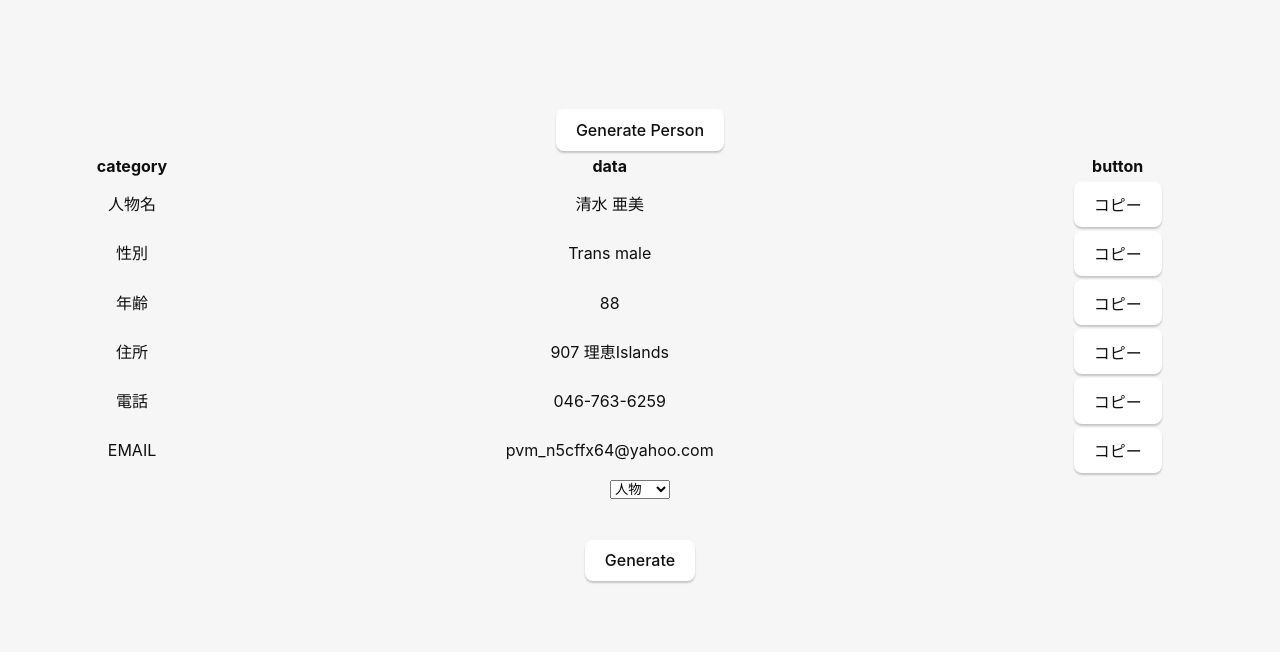
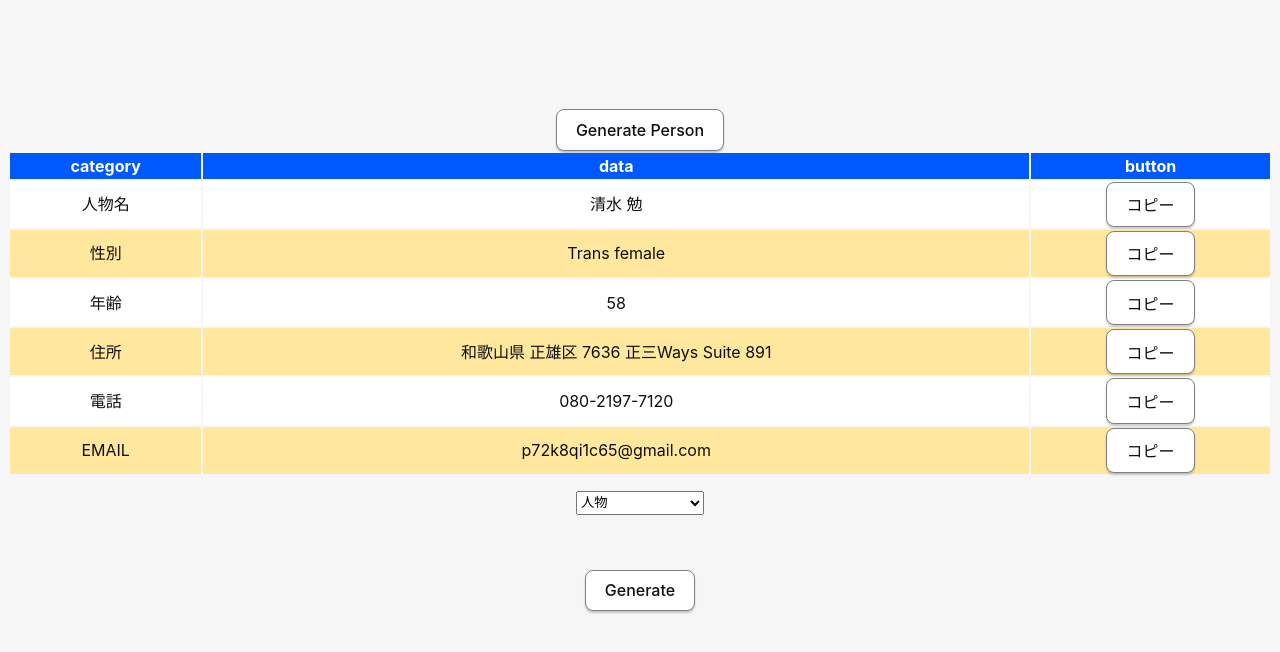
Before and after one commit to akutori/persona-ipsum, a React (Vite) app: page / in a window 1280 px wide. Both pictures are taken after a click on the button "Generate". Shown: the top 652 px of the page. Built offline with nearby package versions, Linux system fonts and the light colour scheme.

Commit message:
人物の表示項目を増やした。電話番号は通常使用されている風のスタイルを追加しクリップボードにコピーする処理を分割した。それに伴いtsとviteのconfigを変更

```diff
--- a/src/Components/PersonMenu.tsx
+++ b/src/Components/PersonMenu.tsx
@@ -1,25 +1,48 @@
 import { fakerJA as faker } from "@faker-js/faker";
-import { useState } from "react";
+import { copyToClipboard } from "Utils/CopyToClipbord";
+import "../css/PersonMenu.css";
 
 function PersonMenu() {
 
-    const [personData, setPersonData] = useState(generatePersonData());
+    const personData = generatePersonData()
 
-    function generatePersonData(): { name: string, gender: string, age: number, address: string, phone: string, email: string } {
-        const personData: { name: string, gender: string, age: number, address: string, phone: string, email: string } = {
+    function generatePersonData(): { name: string, gender: string, age: number, address: string, phone: string, email: string, companyName: string, jobType: string } {
+        const personData: { name: string, gender: string, age: number, address: string, phone: string, email: string, companyName: string, jobType: string } = {
             name: faker.person.fullName(),
             gender: faker.person.gender(),
             age: faker.number.int({ min: 18, max: 100 }),
-            address: faker.location.streetAddress(),
-            phone: faker.phone.number(),
+            address: `${faker.location.state()} ${faker.location.city()} ${faker.location.streetAddress({ useFullAddress: true })}`,
+            phone: generatePhoneNumber(),
             email: faker.internet.email(),
+            companyName: faker.company.name(),
+            jobType: faker.person.jobType(),
         }
         return personData;
     }
 
-    // データをコピーする
-    function copyToClipboard(data: string|number|boolean) {
-        navigator.clipboard.writeText(data.toString());
+    // 日本で使用されそうな電話番号を生成する関数
+    function generatePhoneNumber(): string {
+        // 電話番号の最初の部分
+        const areaCode = ["080", "070", "090"];
+
+        // 電話番号の最初の部分をランダムに選択
+        const start = areaCode[Math.floor(Math.random() * areaCode.length)];
+
+        // 0000から9999までのランダムな数値を生成
+        //市内局番
+        const localCode = Math.floor(Math.random() * 10000);
+
+        // 市外局番
+        const subscriberNumber = Math.floor(Math.random() * 10000);
+
+        // 数値を4桁の文字列に変換。例: 59 -> "0059"
+        const localCodeStr = localCode.toString().padStart(4, '0');
+        const subscriberNumberStr = subscriberNumber.toString().padStart(4, '0');
+
+        // 電話番号を組み立てる
+        const phoneNumber = `${start}-${localCodeStr}-${subscriberNumberStr}`;
+
+        return phoneNumber;
     }
 
     return (
--- /dev/null
+++ b/src/Utils/CopyToClipbord.ts
@@ -0,0 +1,6 @@
+// データをコピーする
+function copyToClipboard(data: string | number | boolean) {
+    navigator.clipboard.writeText(data.toString());
+}
+
+export {copyToClipboard}
--- /dev/null
+++ b/src/css/PersonMenu.css
@@ -0,0 +1,18 @@
+th {
+    background-color: #0059ff;
+    color: white;
+}
+
+/* 奇数行のスタイル */
+table tr:nth-child(odd) {
+    background-color: rgb(255, 255, 255);
+}
+
+/* 偶数行のスタイル */
+table tr:nth-child(even) {
+    background-color: #ffe89d;
+}
+
+td:hover {
+    background-color: rgb(183, 255, 243);
+}
--- a/src/styles.css
+++ b/src/styles.css
@@ -57,6 +57,7 @@ input,
 button {
   border-radius: 8px;
   border: 1px solid transparent;
+  border-color: gray;
   padding: 0.6em 1.2em;
   font-size: 1em;
   font-weight: 500;
@@ -74,6 +75,7 @@ button {
 button:hover {
   border-color: #396cd8;
 }
+
 button:active {
   border-color: #396cd8;
   background-color: #e8e8e8;
@@ -86,6 +88,12 @@ button {
 
 #greet-input {
   margin-right: 5px;
+}
+
+select {
+  width: 10vw;
+  height: 3vh;
+  margin: 15px;
 }
 
 @media (prefers-color-scheme: dark) {
@@ -103,6 +111,7 @@ button {
     color: #ffffff;
     background-color: #0f0f0f98;
   }
+
   button:active {
     background-color: #0f0f0f69;
   }
--- a/tsconfig.json
+++ b/tsconfig.json
@@ -18,7 +18,11 @@
     "strict": true,
     "noUnusedLocals": true,
     "noUnusedParameters": true,
-    "noFallthroughCasesInSwitch": true
+    "noFallthroughCasesInSwitch": true,
+    // 絶対パス参照でないモジュール名を解決するための基点となるディレクトリを設定できる
+    // 起点となるパス以降のファイルパスの名前解決をしてくれる
+    // これを入れなくても問題はないがIDEがファイルを認識してくれなくなるのでいれること
+    "baseUrl": "./src"
   },
   "include": ["src"],
   "references": [{ "path": "./tsconfig.node.json" }]
--- a/vite.config.ts
+++ b/vite.config.ts
@@ -18,4 +18,11 @@ export default defineConfig(async () => ({
       ignored: ["**/src-tauri/**"],
     },
   },
+  //
+  resolve: {
+    alias: {
+      // 'src'ディレクトリを基点とするパスを解決する
+      Utils: '/src/Utils',
+    },
+  },
 }));
```
Also changed, not shown: src/test.js (+24 -17 lines).
